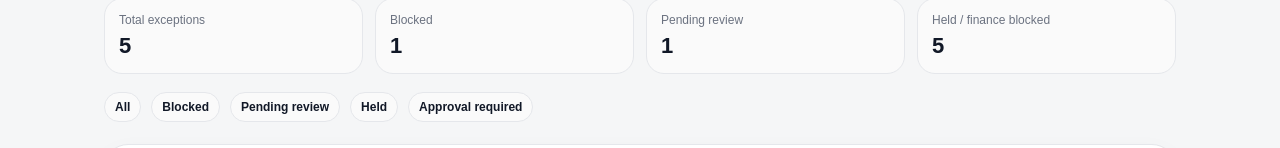
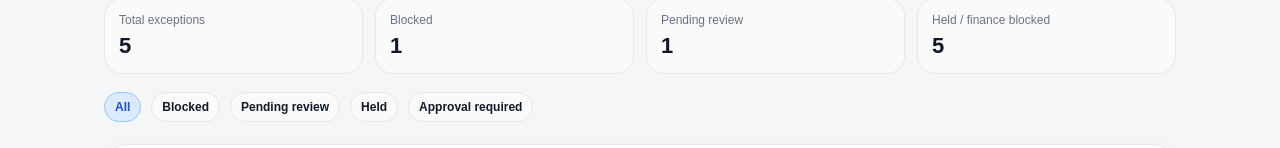
Before and after one commit to shobanesiyanda/sar-resourceos-golden-path-proof, a Next.js app: page /exceptions in a window 1280 px wide. Shown: the part 206-354 px from the top of the page. Built offline with nearby package versions, Linux system fonts and the light colour scheme.

Commit message:
Make exception filters clickable

```diff
--- a/app/exceptions/page.tsx
+++ b/app/exceptions/page.tsx
@@ -66,9 +66,13 @@ const filteredExceptions =
           </div>
 <div style={{ display: "flex", gap: 10, flexWrap: "wrap", marginTop: 18, marginBottom: 6 }}>
   {filters.map((filter) => (
-    <span key={filter} className="badge">
+    <a
+      key={filter}
+      href={filter === "All" ? "/exceptions" : `/exceptions?filter=${encodeURIComponent(filter)}`}
+      className={filter === activeFilter ? "badge badge-approval" : "badge"}
+    >
       {filter}
-    </span>
+    </a>
   ))}
 </div>
           <div className="card" style={{ marginTop: 22 }}>
```
